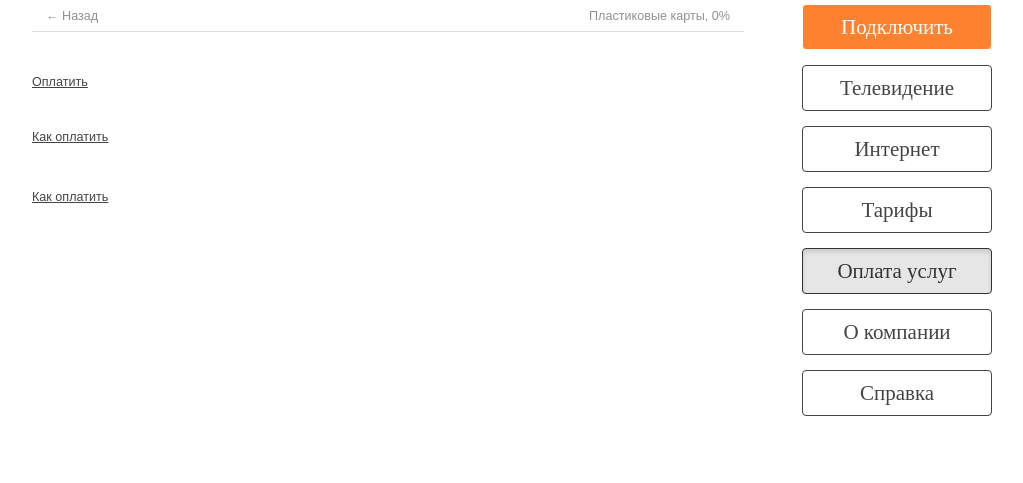
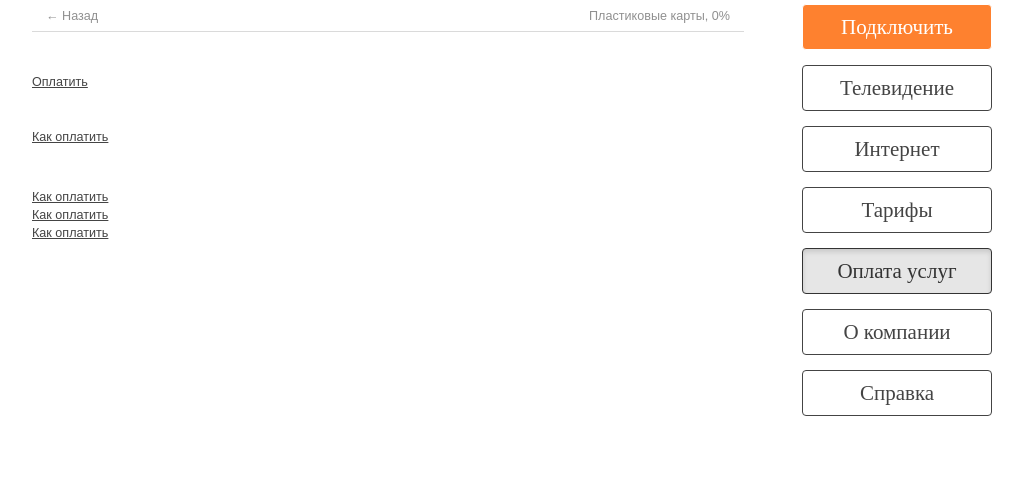
Before and after one commit to beebikun/www-foxy, a Django app: a page that uses templates/client/payment-card.html in a window 1280 px wide. Shown: the part 188-671 px from the top of the page, without its empty margins (128-1151 px from the left). Run offline with Django 3.2, Linux system fonts and the light colour scheme; data that the repository does not hold is empty; parts of the project's set-up code (start-up, migrations or seed data) failed here and were passed over; some libraries are stand-ins or nearby versions; some web fonts are replaced.

Commit message:
ссылки автоплатеж в мобильном приложении и сбербанк онлайн

```diff
--- a/templates/client/payment-card.html
+++ b/templates/client/payment-card.html
@@ -76,7 +76,17 @@
                         Как оплатить
                         </a>
                     </div>
-                </div>
+                    <div>
+                        <a class="how-play-btn" href="http://tlvx.ru/!/sberbank_avtoplateg">
+                        Как оплатить
+                        </a>
+                    </div>
+                    <div>
+                        <a class="how-play-btn" href="http://tlvx.ru/!/sberbank_online">
+                        Как оплатить
+                        </a>
+                    </div>
+                 </div>
             </div>
         </div>
    {% endwith %}
```
